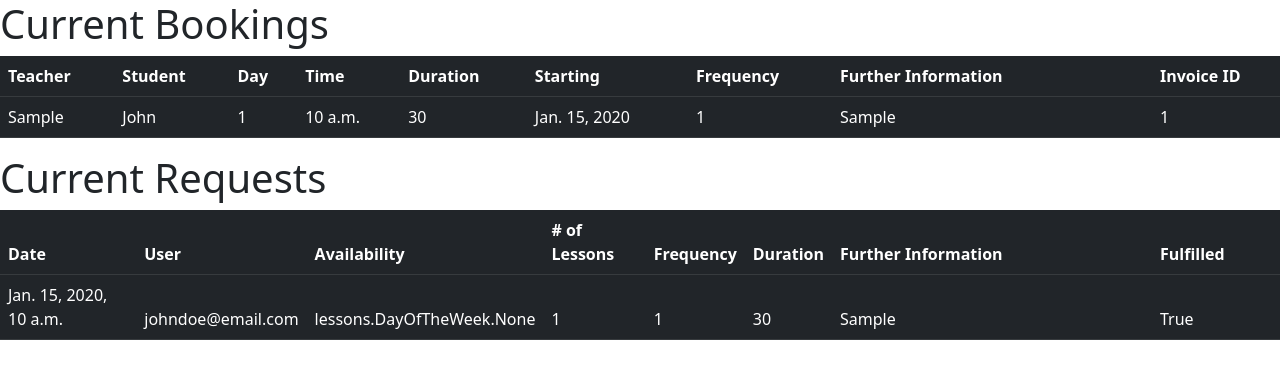
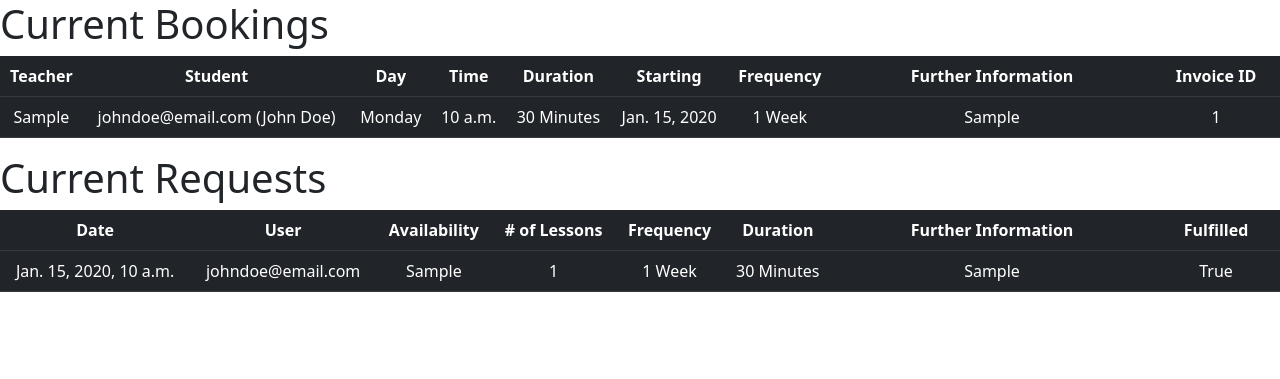
Before and after one commit to SaujanShr/Falcon, a Django app: page /admin_view_requests_and_bookings/ in a window 1280 px wide. Shown: the top 379 px of the page. Run offline with Django 4.2, Linux system fonts and the light colour scheme; data comes from the database, SQL or seed files in the repository; tables that the repository leaves empty hold one stand-in row (values such as "Sample post"); some libraries are stand-ins or nearby versions.

Commit message:
Make admin requests and bookings page functional

```diff
--- a/lessons/models.py
+++ b/lessons/models.py
@@ -116,7 +116,14 @@ class Booking(models.Model):
         SATURDAY = 6, 'Saturday'
         SUNDAY = 7, 'Sunday'
 
-    invoice_id = models.CharField(unique=True, blank=False, max_length=10)
+    invoice_id = models.CharField(max_length=8,
+        unique=True,
+        blank=False,
+        validators=[RegexValidator(
+            regex=r'^\d{4}-\d{3}$',
+            message='Invoice number must follow the format xxxx-yyy where x is the student number and y is the invoice number.'
+        )]
+    )
     day_of_the_week = models.PositiveIntegerField(blank=False, choices=DayOfWeek.choices)
     time_of_the_day = models.TimeField(auto_now=False, auto_now_add=False)
     student = models.ForeignKey(User, blank=True, on_delete=models.CASCADE)  # The same as user in Request model
--- a/lessons/templates/admin_view_requests.html
+++ b/lessons/templates/admin_view_requests.html
@@ -8,7 +8,7 @@
 </head>
 <body>
 <h1>Current Bookings</h1>
-<table class="table table-dark table-striped">
+<table class="table table-dark table-striped" style="text-align: center; vertical-align: top">
     <thead>
     <tr>
         <th>Teacher</th>
@@ -24,15 +24,15 @@
     {% if bookings %}
         {% for booking in bookings %}
             <tr>
-                <td>{{ booking.teacher }}</td>
-                <td>{{ booking.student.first_name}}</td>
-                <td>{{ booking.day_of_the_week }}</td>
-                <td>{{ booking.time_of_the_day}}</td>
-                <td>{{ booking.duration_of_lessons }}</td>
-                <td>{{ booking.start_date }}</td>
-                <td>{{ booking.interval_between_lessons }}</td>
-                <td>{{ booking.further_information }}</td>
-                <td>{{ booking.invoice_id }}</td>
+                <td style="vertical-align: top">{{ booking.teacher }}</td>
+                <td style="vertical-align: top">{{ booking.student.email}} ({{ booking.student.first_name }} {{ booking.student.last_name }})</td>
+                <td style="vertical-align: top">{{ booking.day_of_the_week }}</td>
+                <td style="vertical-align: top">{{ booking.time_of_the_day}}</td>
+                <td style="vertical-align: top">{{ booking.duration_of_lessons }}</td>
+                <td style="vertical-align: top">{{ booking.start_date }}</td>
+                <td style="vertical-align: top">{{ booking.interval_between_lessons }}</td>
+                <td style="vertical-align: top">{{ booking.further_information }}</td>
+                <td style="vertical-align: top">{{ booking.invoice_id }}</td>
             </tr>
         {% endfor %}
     {% else %}
@@ -51,7 +51,7 @@
     </thead>
 </table>
 <h1>Current Requests</h1>
-<table class="table table-dark table-striped">
+<table class="table table-dark table-striped" style="text-align: center; vertical-align: top">
     <thead>
     <tr>
         <th>Date</th>
@@ -66,17 +66,20 @@
     {% if requests %}
         {% for request in requests %}
             <tr>
-                <td>{{ request.date }}</td>
-                <td>{{ request.user.email}}</td>
-                <td>{{ request.availability }}</td>
-                <td>{{ request.number_of_lessons}}</td>
-                <td>{{ request.interval_between_lessons }}</td>
-                <td>{{ request.duration_of_lessons }}</td>
-                <td>{{ request.further_information }}</td>
+                <td style="vertical-align: top">{{ request.date }}</td>
+                <td style="vertical-align: top">{{ request.user.email}}</td>
+                <td style="vertical-align: top">
+                    {% for day in request.availability.all %}
+                        {{ day }}
+                    {% endfor %}</td>
+                <td style="vertical-align: top">{{ request.number_of_lessons}}</td>
+                <td style="vertical-align: top">{{ request.interval_between_lessons }}</td>
+                <td style="vertical-align: top">{{ request.duration_of_lessons }}</td>
+                <td style="vertical-align: top">{{ request.further_information }}</td>
                 {% if request.fulfilled %}
-                    <td>True</td>
+                    <td style="vertical-align: top">True</td>
                 {% else %}
-                    <td><a href="/fulfill_request/?id={{ request.user.email }}">False</a></td> <!--TODO: Replace this with actual ID once we have those.-->
+                    <td style="vertical-align: top"><a href="/fulfill_request/?id={{ request.user.email }}">False</a></td> <!--TO DO: Replace this with actual ID once we have those.-->
                 {% endif %}
             </tr>
         {% endfor %}
--- a/lessons/templates/request_view.html
+++ b/lessons/templates/request_view.html
@@ -17,3 +17,4 @@
     <script src="https://cdn.jsdelivr.net/npm/bootstrap@5.2.2/dist/js/bootstrap.bundle.min.js" integrity="sha384-OERcA2EqjJCMA+/3y+gxIOqMEjwtxJY7qPCqsdltbNJuaOe923+mo//f6V8Qbsw3" crossorigin="anonymous"></script>
   </body>
 </html>
+WaLWAM
--- a/lessons/views.py
+++ b/lessons/views.py
@@ -7,7 +7,8 @@ from django.contrib.auth.decorators import login_required
 from .decorators import login_prohibited, allowed_groups
 from django.conf import settings
 from django.shortcuts import render
-from .models import Request, Booking
+from .models import Request, Booking, User, DayOfTheWeek
+from django.utils import timezone
 from .forms import RequestViewForm
 
 @login_required
@@ -84,9 +85,59 @@ def transaction_admin_view(request):
 
     return render(request, 'transaction_admin_view.html', {'form' : form})
 
+#@login_required
+#@allowed_groups(["Admin"])
 def admin_bookings_requests_view(request):
     if request.method == 'GET':
+
+        """
+        booking1 = Booking.objects.create(
+            student=User.objects.create_user(
+                email='jane2doe@gmail.com',
+                password="password"
+            ),
+            invoice_id="0002-001",
+            time_of_the_day="8:00",
+            teacher="Mr Smith",
+            number_of_lessons=15,
+            start_date="2022-11-22",
+            duration_of_lessons=Booking.LessonDuration.THIRTY_MINUTES,
+            interval_between_lessons=Booking.IntervalBetweenLessons.ONE_WEEK,
+            day_of_the_week=Booking.DayOfWeek.TUESDAY,
+            further_information="Extra Information"
+        )
+        booking1.save()
+        """
+
+        """
+        request1 = Request.objects.create(
+            user=User.objects.get(
+                email='email12@email.com'
+            ),
+            date=timezone.datetime(2000, 1, 1, 1, 1, 1, tzinfo=timezone.utc),
+            number_of_lessons=1,
+            interval_between_lessons=Request.IntervalBetweenLessons.ONE_WEEK,
+            duration_of_lessons=Request.LessonDuration.THIRTY_MINUTES,
+            further_information='Some information...'
+        )
+        """
         requests = Request.objects.all()
         bookings = Booking.objects.all()
+        #for request in requests:
+            #for duration in request.LessonDuration.choices:
+                #if duration[0] == request.duration_of_lessons:
+                    #pass
+                    #request.duration_of_lessons = duration[1]
+        for req in requests:
+            req.interval_between_lessons = req.IntervalBetweenLessons.choices[req.interval_between_lessons-1][1]
+            for duration in req.LessonDuration.choices:
+                if duration[0] == req.duration_of_lessons:
+                    req.duration_of_lessons = duration[1]
+        for booking in bookings:
+            booking.day_of_the_week = booking.DayOfWeek.choices[booking.day_of_the_week-1][1]
+            booking.interval_between_lessons = booking.IntervalBetweenLessons.choices[booking.interval_between_lessons-1][1]
+            for duration in booking.LessonDuration.choices:
+                if duration[0] == booking.duration_of_lessons:
+                    booking.duration_of_lessons = duration[1]
         return render(request, 'admin_view_requests.html', {'requests': requests,
                                                             'bookings': bookings})
```
Also changed, not shown: lessons/tests/models/test_booking_model.py (+7 -7 lines), lessons/tests/test_admin_bookings_view.py (+3 -0 lines).
